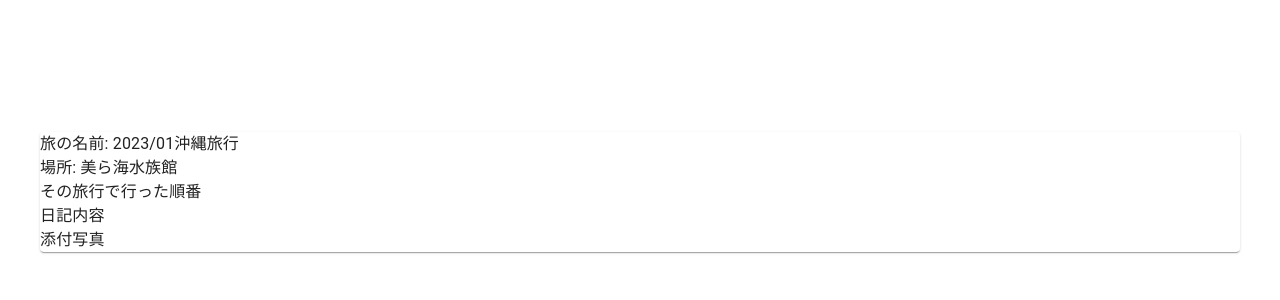
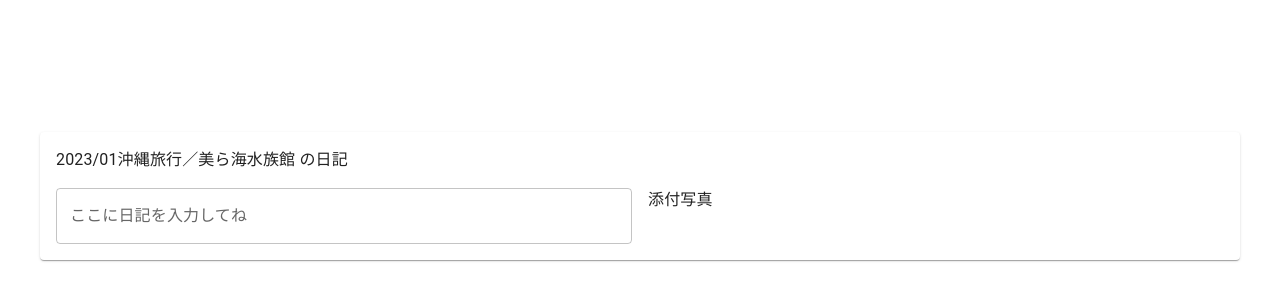
Before and after one commit to NIRANKEN/simple-travel-diary, a React (Create React App) app in the folder app/: page / in a window 1280 px wide. Shown: the part 1020-1320 px from the top of the page. Built offline with nearby package versions, Linux system fonts and the light colour scheme; no server answers.

Commit message:
fix envvar

```diff
--- a/app/src/Components/Note.tsx
+++ b/app/src/Components/Note.tsx
@@ -1,5 +1,8 @@
 import Card from "@mui/material/Card";
+import Grid from "@mui/material/Grid";
+import TextField from "@mui/material/TextField";
 import Typography from "@mui/material/Typography";
+import { useState } from "react";
 
 type NoteProps = {
   travelName: string;
@@ -8,18 +11,43 @@ type NoteProps = {
 
 export const Note: React.FC<NoteProps> = ({ travelName, placeName }) => {
   // travelName, placeNameという型を作っておく, チェック関数の外だし
+  const [noteText, setNoteText] = useState<string>("");
   const checkNames = (travelName: string, placeName: string): boolean =>
     !!travelName && !!placeName;
 
   return checkNames(travelName, placeName) ? (
     <Card>
-      <Typography>{`旅の名前: ${travelName}`}</Typography>
-      <Typography>{`場所: ${placeName}`}</Typography>
-      <Typography>その旅行で行った順番</Typography>
-      <Typography>日記内容</Typography>
-      <Typography>添付写真</Typography>
+      <Grid
+        container
+        spacing={2}
+        direction="column"
+        justifyContent="center"
+        p={2}
+      >
+        <Grid item>
+          <Typography>{`${travelName}／${placeName} の日記`}</Typography>
+        </Grid>
+        <Grid item>
+          <Grid container spacing={2}>
+            <Grid item xs={6}>
+              {/* ダブルクリックしたらフォーカスあたって入力欄になるようにしたい */}
+              <TextField
+                id="travel-note"
+                label="ここに日記を入力してね"
+                sx={{ width: "100%" }}
+                multiline
+                value={noteText}
+                onChange={(event) => setNoteText(event.target.value)}
+              />
+            </Grid>
+            <Grid item xs={6}>
+              <Typography>添付写真</Typography>
+            </Grid>
+          </Grid>
+        </Grid>
+      </Grid>
     </Card>
   ) : (
-    <Typography>日記がないよ</Typography>
+    <Typography>日記がないよ(エラー)</Typography>
   );
 };
--- a/app/src/Components/Place.tsx
+++ b/app/src/Components/Place.tsx
@@ -15,6 +15,7 @@ type PlaceProps = {
 
 export const Place: React.FC<PlaceProps> = ({ handleSearchPlace }) => {
   // もし選んでいたら選択状態にする
+  // 順番を変更できるようにする
   return (
     <Grid container direction="column" spacing={4}>
       <Grid item>
```
